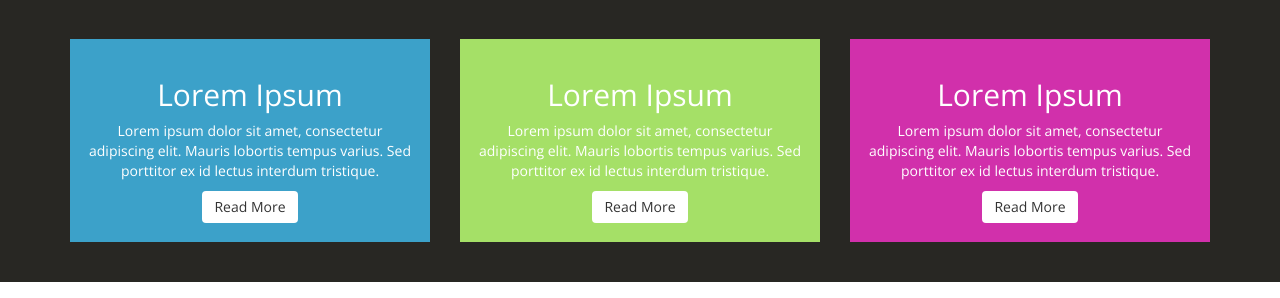
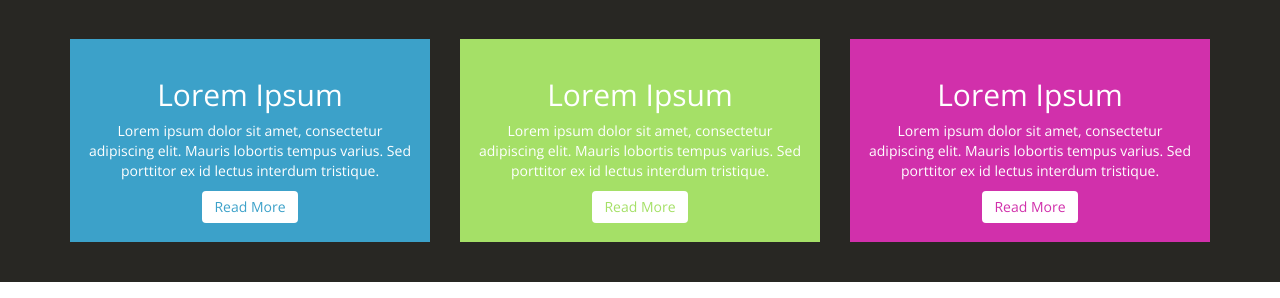
Before and after one commit to jrose111284/bandv, a PHP site: page / in a window 1280 px wide. Shown: the part 766-1064 px from the top of the page. Run offline with PHP 8.4, Linux system fonts and the light colour scheme; some libraries are stand-ins or nearby versions.

Commit message:
changed color text in middle section

```diff
--- a/css/style.css
+++ b/css/style.css
@@ -35,8 +35,14 @@ body{
   font-weight: 500;
   font-size: 14px;
 }
-p {
-
+.btn-default.blue {
+ color: #3ca1c9;
+}
+.btn-default.green {
+ color: #a5e067;
+}
+.btn-default.pink {
+ color: #d130ab;
 }
 .jumbotron-fluid {
   margin-top: 10px;
--- a/index.php
+++ b/index.php
@@ -71,21 +71,21 @@
           <div class="box-1">
             <h2>Lorem Ipsum</h2>
             <p>Lorem ipsum dolor sit amet, consectetur adipiscing elit. Mauris lobortis tempus varius. Sed porttitor ex id lectus interdum tristique.</p>
-            <a href="services.php" class="btn btn-default">Read More</a>
+            <a href="services.php" class="btn btn-default blue">Read More</a>
           </div>
         </div>
         <div class="col-md-4">
           <div class="box-2">
             <h2>Lorem Ipsum</h2>
             <p>Lorem ipsum dolor sit amet, consectetur adipiscing elit. Mauris lobortis tempus varius. Sed porttitor ex id lectus interdum tristique.</p>
-            <a href="services.php" class="btn btn-default">Read More</a>
+            <a href="services.php" class="btn btn-default green">Read More</a>
           </div>
         </div>
         <div class="col-md-4">
           <div class="box-3">
             <h2>Lorem Ipsum</h2>
             <p>Lorem ipsum dolor sit amet, consectetur adipiscing elit. Mauris lobortis tempus varius. Sed porttitor ex id lectus interdum tristique.</p>
-            <a href="services.php" class="btn btn-default">Read More</a>
+            <a href="services.php" class="btn btn-default pink">Read More</a>
           </div>
         </div>
       </div>
```
